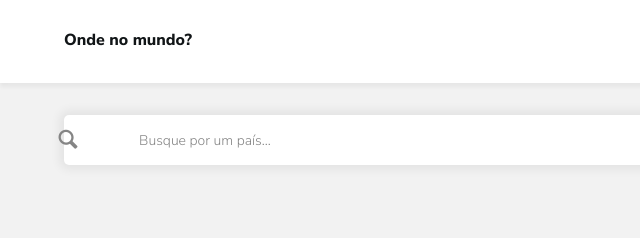
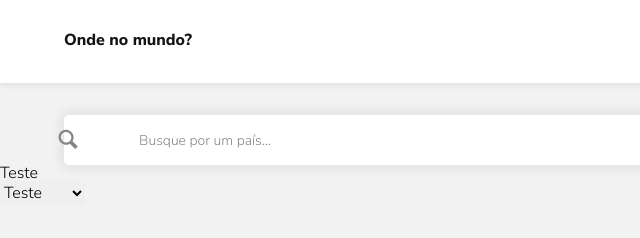
Before and after one commit to Rikelvem/Countries, a plain HTML site: page index.html in a window 1280 px wide. Shown: the full height of the page, 0-640 px from the left. Drawn offline with Linux system fonts and the light colour scheme.

Commit message:
first commit

```diff
--- a/css/busca.css
+++ b/css/busca.css
@@ -18,7 +18,7 @@
     padding-left: 56px;
 }
 
-.buscar__lupa::before {
+.buscar__lupa i::before {
     color: var(--cinza);
 
     content: "\e902";
--- a/index.html
+++ b/index.html
@@ -13,6 +13,7 @@
         <link rel="stylesheet" href="css/cabecalho.css">
         <link rel="stylesheet" href="css/base.css">
         <link rel="stylesheet" href="css/busca.css">
+        <link rel="stylesheet" href="css/filtro.css">
     </head>
 
     <body>
@@ -24,13 +25,21 @@
             <section>
                 <form action="" >
                     <div class="buscar">
-                        <input type="text" placeholder="Busque por um país..." class="buscar__paises">
-                        <i class="buscar__lupa"></i>
+                        <input type="text" placeholder="Busque por um país..." class="buscar__paises" id="buscar__paises" name="buscar__paises">
+                        <label for="buscar__paises" class="buscar__lupa"><i></i></label>
                     </div>
                 </form>
             </section>
 
             <section>
+                <fieldset>
+                    <legend for="filtro">Teste</legend>
+                    <select name="filtro" id="filtro">
+                        <option>Teste</option>
+                        <option>Testando</option>
+                        <option>Alo</option>
+                    </select>
+                </fieldset>
             </section>
         </main>
     </body>
```
Also changed, not shown: css/filtro.css (added).
